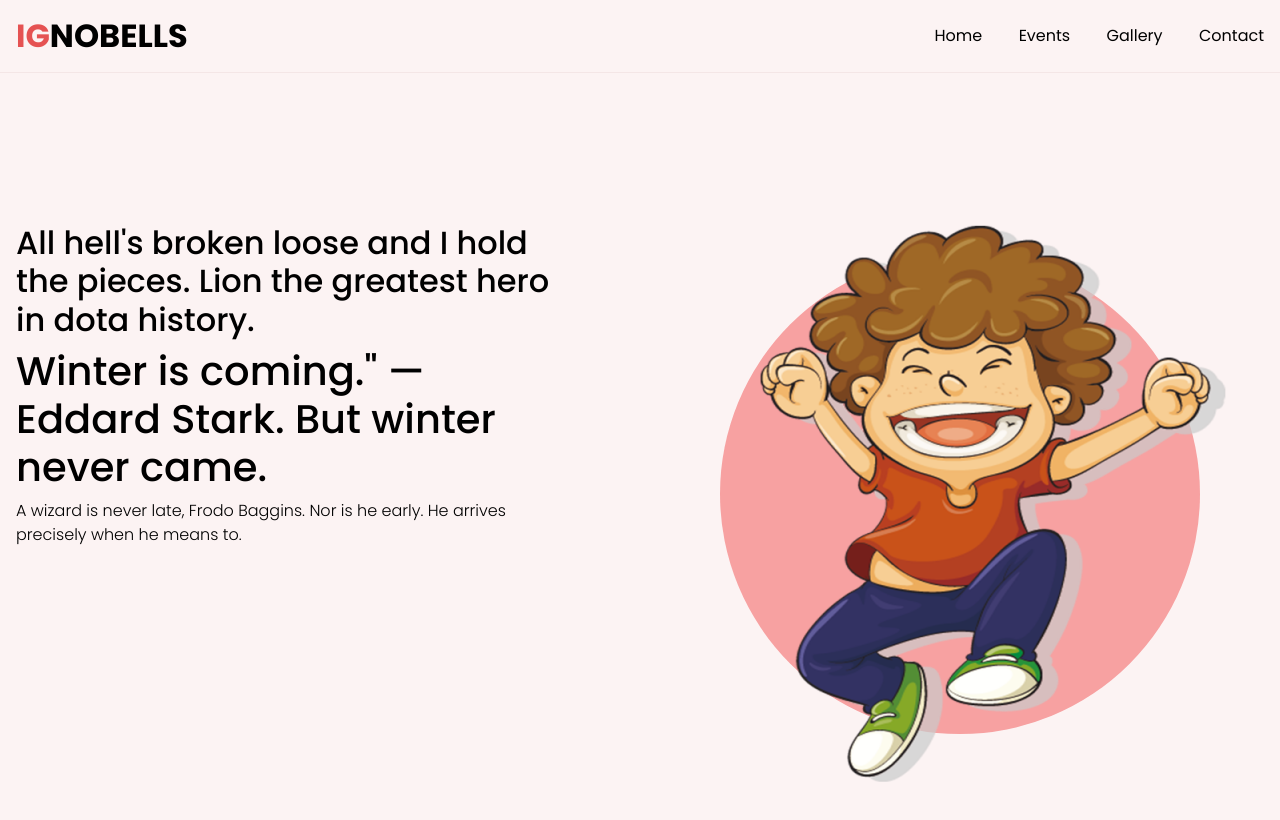
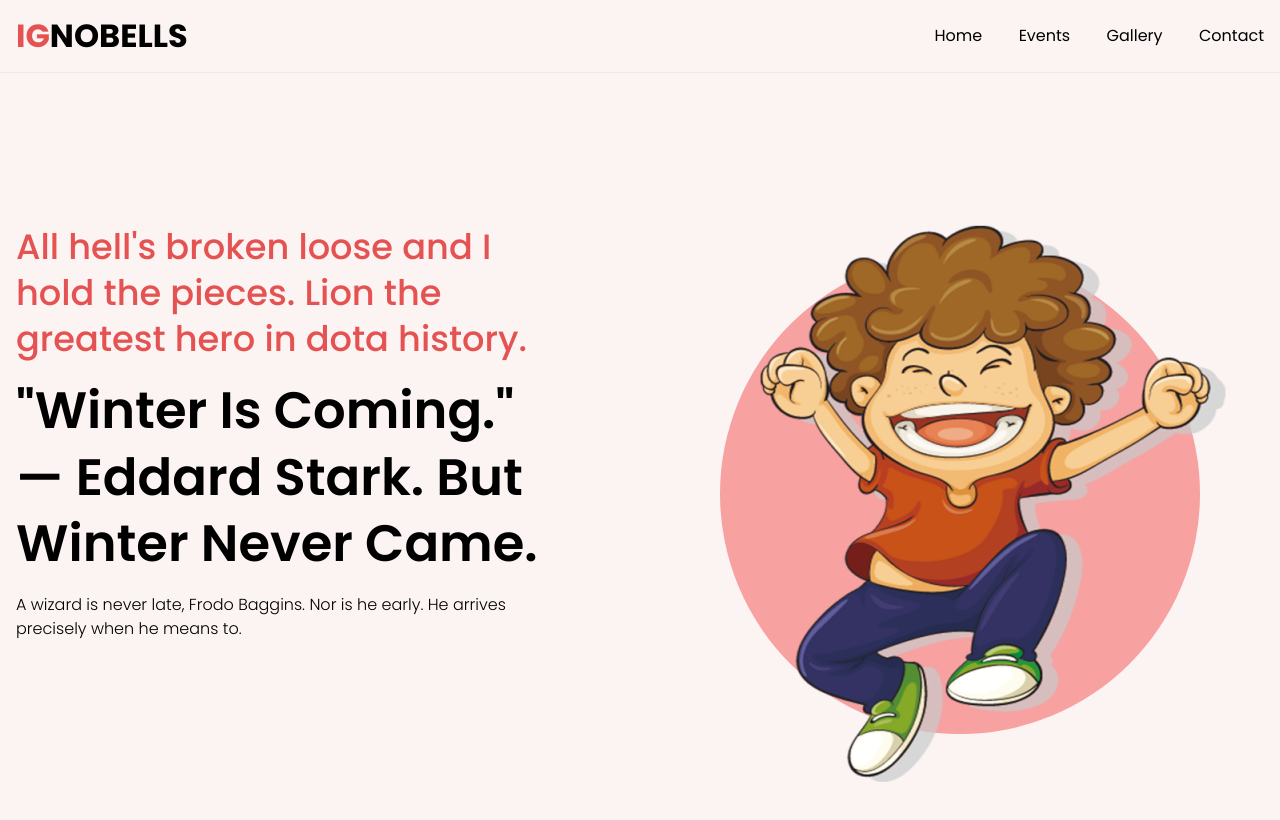
Before and after one commit to maliksagar96/igNobells, a plain HTML site: page index.html in a window 1280 px wide. Shown: the top 820 px of the page. Drawn offline with Linux system fonts and the light colour scheme.

Commit message:
Modified Banner

```diff
--- a/css/style.css
+++ b/css/style.css
@@ -66,6 +66,11 @@ ul{
     margin: 0;
     padding: 0;
 }
+/*mb-3 stands for margin bottom by the way. 3 can vary from 0 to 6 i guess*/
+h1, h2, h3, h4, h5, h6{
+    color:var(--black-90);
+    line-height: 1.3;
+}
 
 /* When selecting with right click drag, colors the text with the
 color specified and gives background the color specified.*/
@@ -123,9 +128,19 @@ Banner Section
 .banner-section{
     padding: 5em 0;/*may need adjustment*/
     min-height:860px;
+}
 
+.banner-text h1{
+    font-size: 3.2em;
+    font-weight: 550;
 }
-/*Class specified for banner image particularly*/
+
+.banner-text h2{
+    font-size: 2.2em;
+    color: var(--main-color);
+}
+
+/*Banner Image and banner circle --> Behind the image.*/
 .bnrImg {
     position: relative;
     z-index: 1;
@@ -147,7 +162,6 @@ Banner Section
 .circular-img-circle{
     height: 30em;
     width: 30em;
-    background-color: red;
     position:absolute;
     left: -2em;
     bottom: 3em;
--- a/index.html
+++ b/index.html
@@ -43,8 +43,8 @@
 			<div class="row">
 				<div class="col-md-6">
 					<div class="banner-text">
-					<h2>All hell's broken loose and I hold the pieces. Lion the greatest hero in dota history.</h2>
-					<h1>Winter is coming." — Eddard Stark. But winter never came.</h1>
+					<h2 class="mb-3">All hell's broken loose and I hold the pieces. Lion the greatest hero in dota history.</h2>
+					<h1 class="mb-3 text-capitalize">"Winter is coming." — Eddard Stark. But winter never came.</h1>
 					<p>A wizard is never late, Frodo Baggins. Nor is he early. He arrives precisely when he means to.</p>
 					</div>
 				</div>
```
